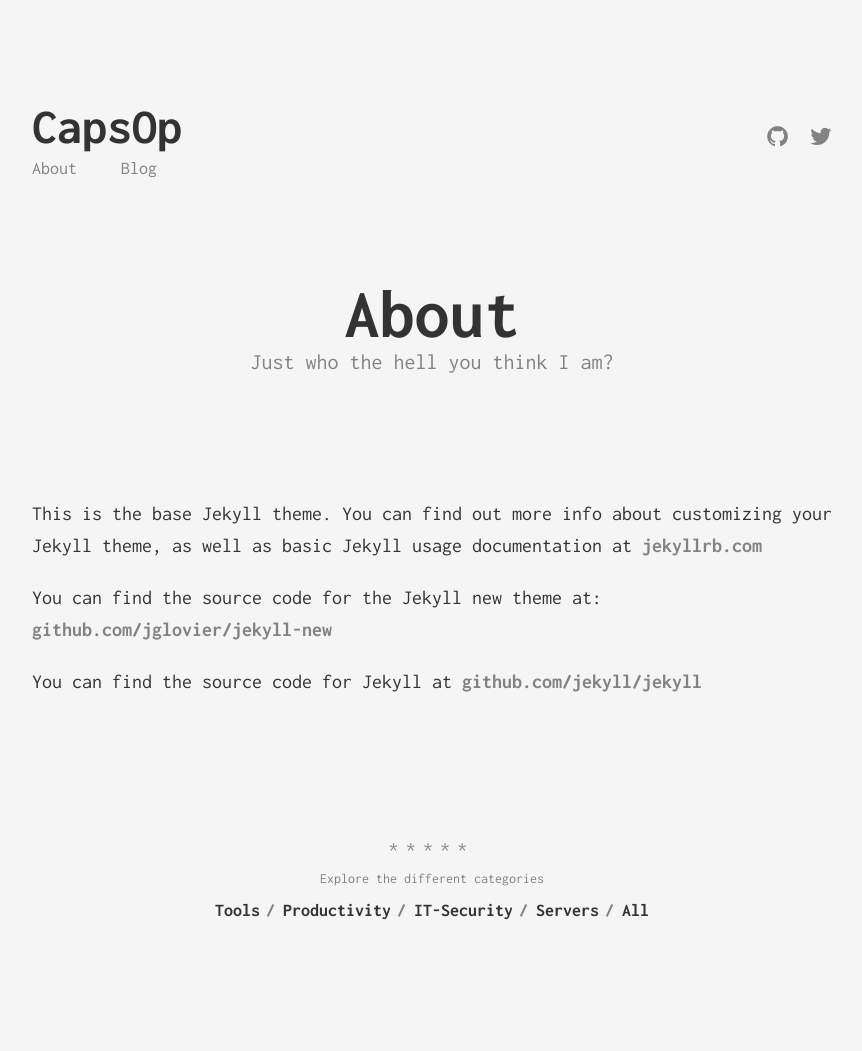
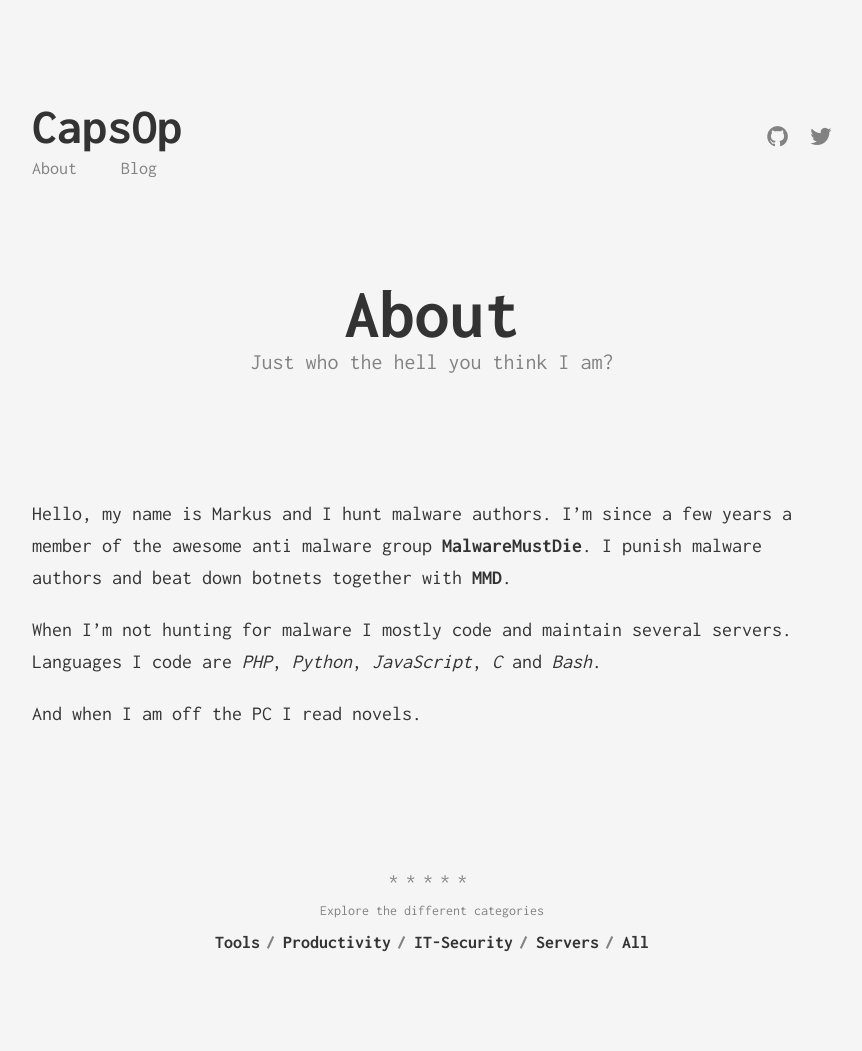
Before and after one commit to wirehack7/capsop.com, a Jekyll site: the page built from about.md, in a window 1280 px wide. Shown: the whole page, without its empty margins (208-1070 px from the left). Built offline with Jekyll 4.4.1, drawn with Linux system fonts in a browser that asks for light colours; before the commit the page ends 1019 px from its top, so only the background shows below that.

Commit message:
no message

```diff
--- a/about.md
+++ b/about.md
@@ -5,8 +5,8 @@
 permalink: /about/
 ---
 
-This is the base Jekyll theme. You can find out more info about customizing your Jekyll theme, as well as basic Jekyll usage documentation at [jekyllrb.com](http://jekyllrb.com/)
+Hello, my name is Markus and I hunt malware authors. I'm since a few years a member of the awesome anti malware group **MalwareMustDie**. I punish malware authors and beat down botnets together with **MMD**.
 
-You can find the source code for the Jekyll new theme at: [github.com/jglovier/jekyll-new](https://github.com/jglovier/jekyll-new)
+When I'm not hunting for malware I mostly code and maintain several servers. Languages I code are *PHP*, *Python*, *JavaScript*, *C* and *Bash*.
 
-You can find the source code for Jekyll at [github.com/jekyll/jekyll](https://github.com/jekyll/jekyll)
+And when I am off the PC I read novels.
--- a/index.html
+++ b/index.html
@@ -1,7 +1,7 @@
 ---
 layout: page
 title: Blog
-subtitle: Hitchhiker's guid to web development
+subtitle: Inside the fox den
 sitemap:
   priority: 0.9
 ---
```
